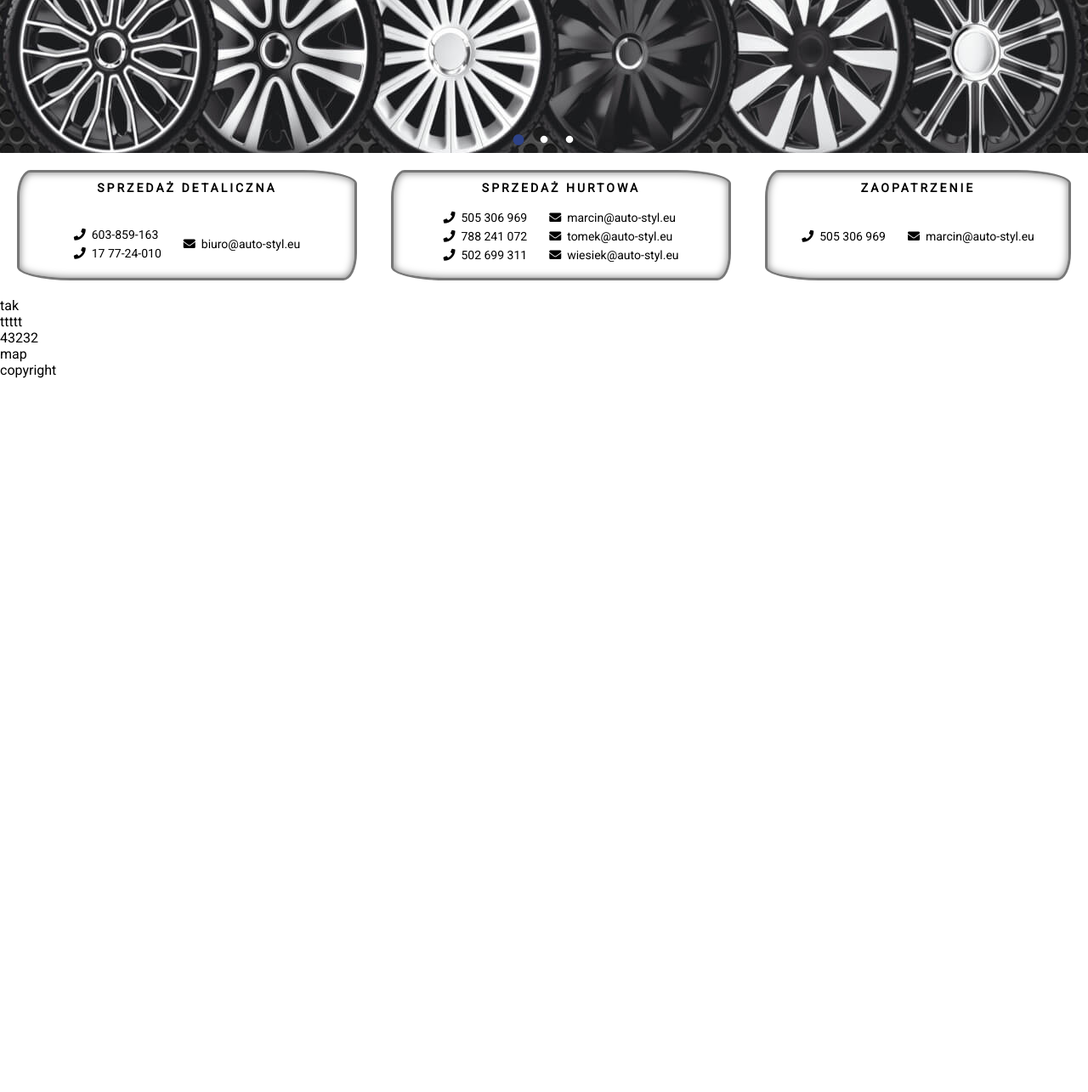
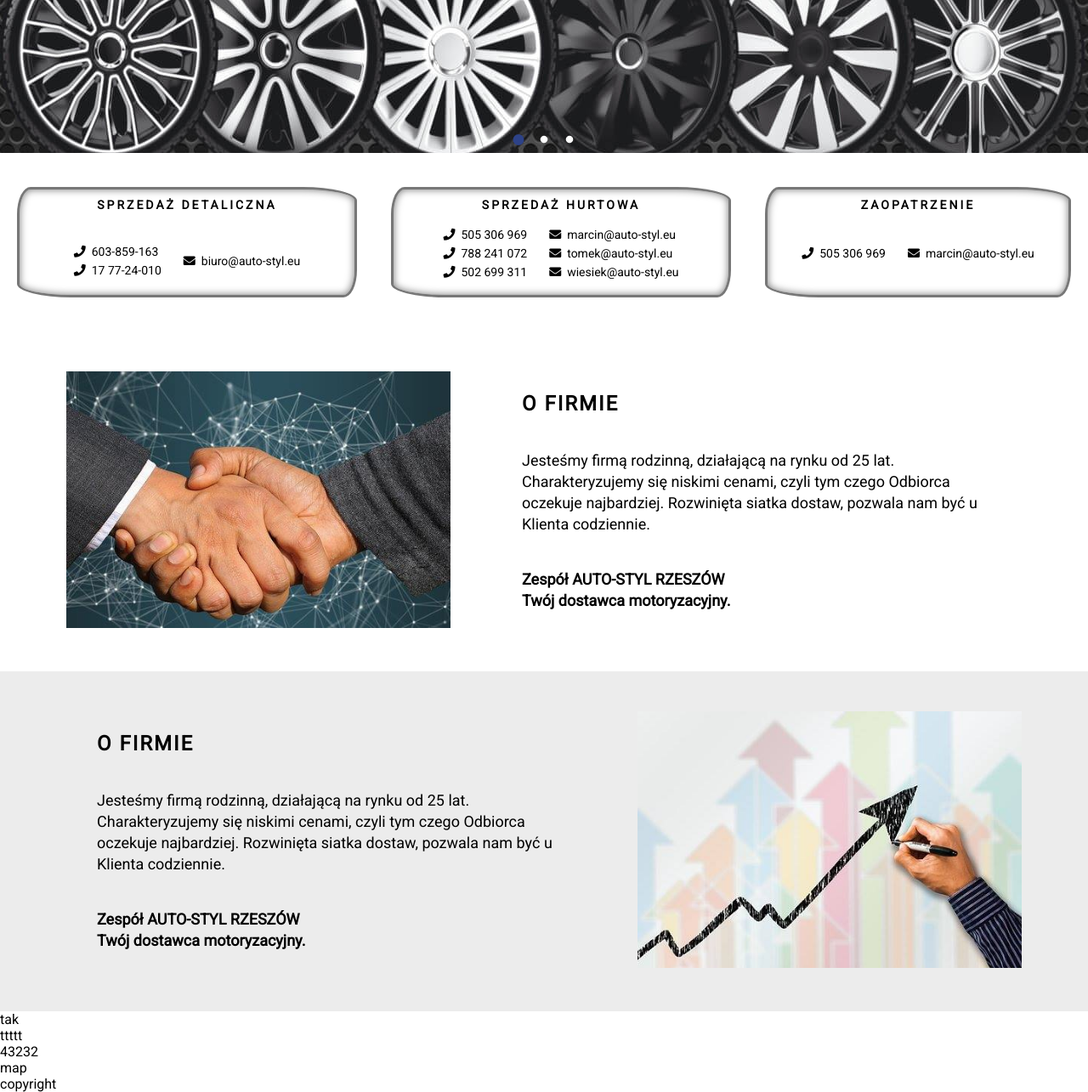
Before and after one commit to SbartoszS/AUTOSTYL, a PHP site: page / in a window 1280 px wide. Shown: the part 620-1905 px from the top of the page at 85% size. Before the commit the page ends 1065 px from the top, so only its background shows below. Run offline with PHP 8.4, Linux system fonts and the light colour scheme; some libraries are stand-ins or nearby versions.

Commit message:
end static about section

```diff
--- a/css/main.css
+++ b/css/main.css
@@ -271,7 +271,8 @@ html {
   flex-direction: column; }
   @media (min-width: 1024px) {
     .contact-main {
-      flex-direction: row; } }
+      flex-direction: row;
+      padding: 20px 0; } }
   .contact-main__box {
     display: flex;
     flex-direction: row;
@@ -308,3 +309,53 @@ html {
     padding: 3px; }
   .contact-main__icon {
     margin-right: 7px; }
+
+.about-info {
+  display: flex;
+  flex-direction: column-reverse;
+  align-items: center;
+  justify-content: center;
+  max-width: 1920px;
+  width: 100%; }
+  .about-info:nth-last-child(1) {
+    background-color: transparent;
+    background-color: #ececec; }
+  @media (min-width: 1024px) {
+    .about-info {
+      flex-direction: row;
+      height: 400px; }
+      .about-info:nth-last-of-type(1) {
+        flex-direction: row-reverse; } }
+  .about-info__img {
+    width: 300px;
+    margin: 20px 0; }
+    @media (orientation: landscape) {
+      .about-info__img {
+        width: 400px; } }
+    @media (min-width: 1024px) {
+      .about-info__img {
+        padding: 0 1.5rem;
+        width: 500px; } }
+  .about-info__content {
+    max-width: 800px;
+    width: 100%;
+    margin: 1rem 1rem; }
+    @media (min-width: 1024px) {
+      .about-info__content {
+        width: 50%;
+        padding: 0 1.5rem; } }
+  .about-info__title {
+    padding: 20px;
+    letter-spacing: 2px;
+    text-align: center; }
+    @media (min-width: 1024px) {
+      .about-info__title {
+        text-align: left; } }
+  .about-info__text {
+    padding: 20px;
+    font-size: 18px;
+    line-height: 25px;
+    text-align: center; }
+    @media (min-width: 1024px) {
+      .about-info__text {
+        text-align: left; } }
--- a/index.html
+++ b/index.html
@@ -131,6 +131,36 @@
                             </ul>
                         </div>
                     </div>
+                    <div class="about-info">
+                        <div class="about-info__img-wrap">
+                            <img class="about-info__img" src="img/other/contact.jpg" alt="">
+                        </div>
+                        <div class="about-info__content">
+                            <h2 class="about-info__title">O FIRMIE</h2>
+                            <p class="about-info__text">Jesteśmy firmą rodzinną, działającą na rynku od 25 lat.
+                                Charakteryzujemy się niskimi cenami, czyli tym czego Odbiorca oczekuje najbardziej.
+                                Rozwinięta siatka dostaw, pozwala nam być u Klienta codziennie.
+                            </p>
+                            <p class="about-info__text"><strong>Zespół AUTO-STYL RZESZÓW <br>Twój dostawca
+                                    motoryzacyjny.</strong>
+                            </p>
+                        </div>
+                    </div>
+                    <div class="about-info">
+                        <div class="about-info__img-wrap">
+                            <img class="about-info__img" src="img/other/upgrade.jpg" alt="">
+                        </div>
+                        <div class="about-info__content">
+                            <h2 class="about-info__title">O FIRMIE</h2>
+                            <p class="about-info__text">Jesteśmy firmą rodzinną, działającą na rynku od 25 lat.
+                                Charakteryzujemy się niskimi cenami, czyli tym czego Odbiorca oczekuje najbardziej.
+                                Rozwinięta siatka dostaw, pozwala nam być u Klienta codziennie.
+                            </p>
+                            <p class="about-info__text"><strong>Zespół AUTO-STYL RZESZÓW <br>Twój dostawca
+                                    motoryzacyjny.</strong>
+                            </p>
+                        </div>
+                    </div>
                 </div>
             </section>
             <section>tak</section>
--- a/js/slick-active.js
+++ b/js/slick-active.js
@@ -7,7 +7,7 @@ $(document).ready(function () {
         arrows: false,
         pauseOnHover: false,
         pauseOnFocus: false,
-        autoplaySpeed: 3000,
+        autoplaySpeed: 5000,
         mobileFirst: true,
         fade: true,
         cssEase: 'linear',
--- a/scss/components/_about.scss
+++ b/scss/components/_about.scss
@@ -4,3 +4,76 @@
 }
 
 @import 'components/contact-main';
+
+.about-info {
+    display: flex;
+    flex-direction: column-reverse;
+    align-items: center;
+    justify-content: center;
+    max-width: 1920px;
+    width: 100%;
+    // background-color: #ececec;
+
+    &:nth-last-child(1) {
+        background-color: transparent;
+        background-color: #ececec;
+    }
+
+
+    @include media(large) {
+        flex-direction: row;
+        height: 400px;
+
+        &:nth-last-of-type(1) {
+            flex-direction: row-reverse;
+        }
+    }
+
+    &__img {
+        width: 300px;
+        margin: 20px 0;
+
+        @media (orientation: landscape) {
+            width: 400px;
+        }
+
+
+        @include media(large) {
+            padding: 0 1.5rem;
+            width: 500px;
+        }
+    }
+
+    &__content {
+        max-width: 800px;
+        width: 100%;
+        margin: 1rem 1rem;
+
+        @include media(large) {
+            width: 50%;
+            padding: 0 1.5rem;
+        }
+
+    }
+
+    &__title {
+        padding: 20px;
+        letter-spacing: 2px;
+        text-align: center;
+
+        @include media(large) {
+            text-align: left;
+        }
+    }
+
+    &__text {
+        padding: 20px;
+        font-size: 18px;
+        line-height: 25px;
+        text-align: center;
+
+        @include media(large) {
+            text-align: left;
+        }
+    }
+}
--- a/scss/components/_contact-main.scss
+++ b/scss/components/_contact-main.scss
@@ -8,6 +8,7 @@
 
     @include media(large) {
         flex-direction: row;
+        padding: 20px 0;
     }
 
     &__box {
```
Also changed, not shown: img/other/contact.jpg (added), img/other/upgrade.jpg (added).
